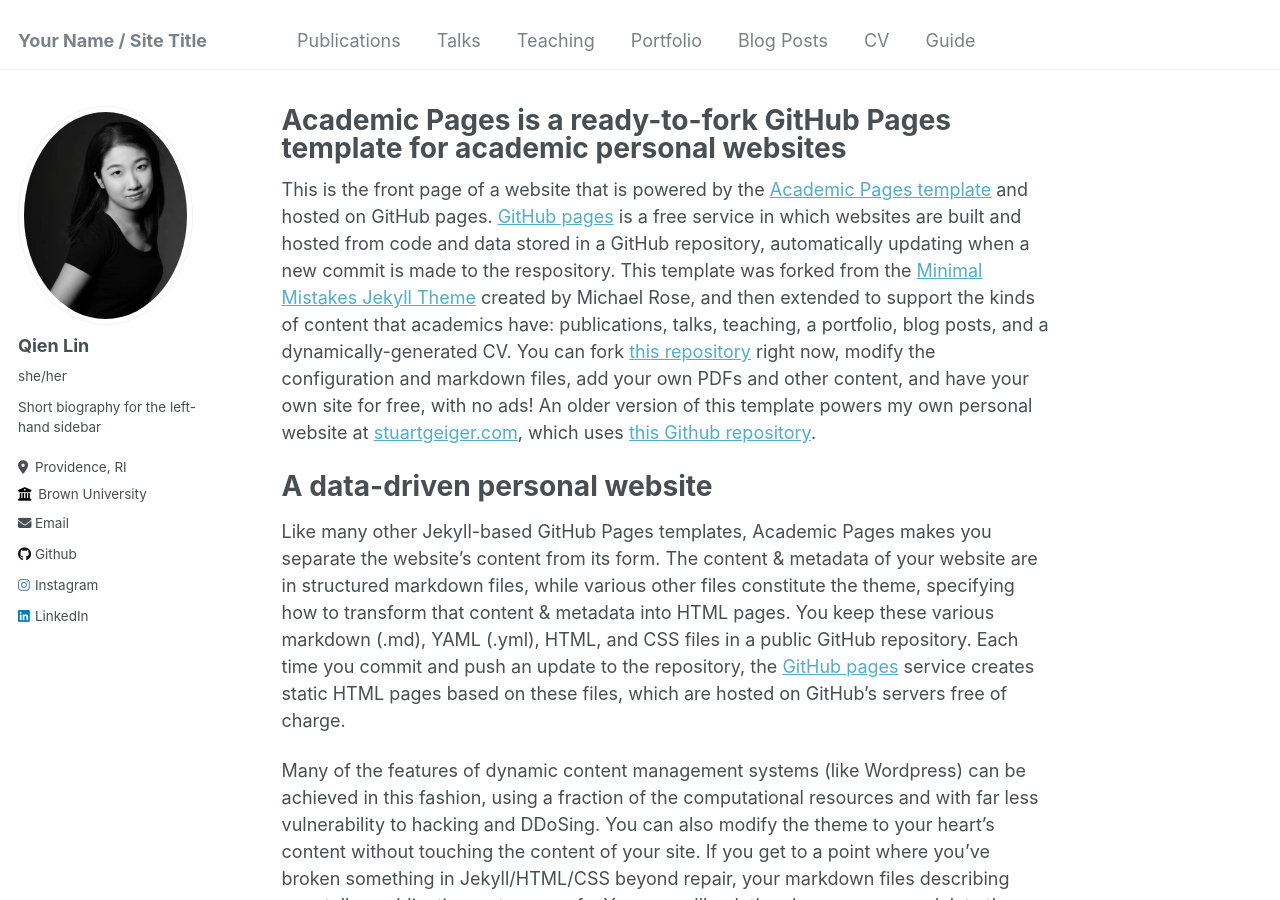
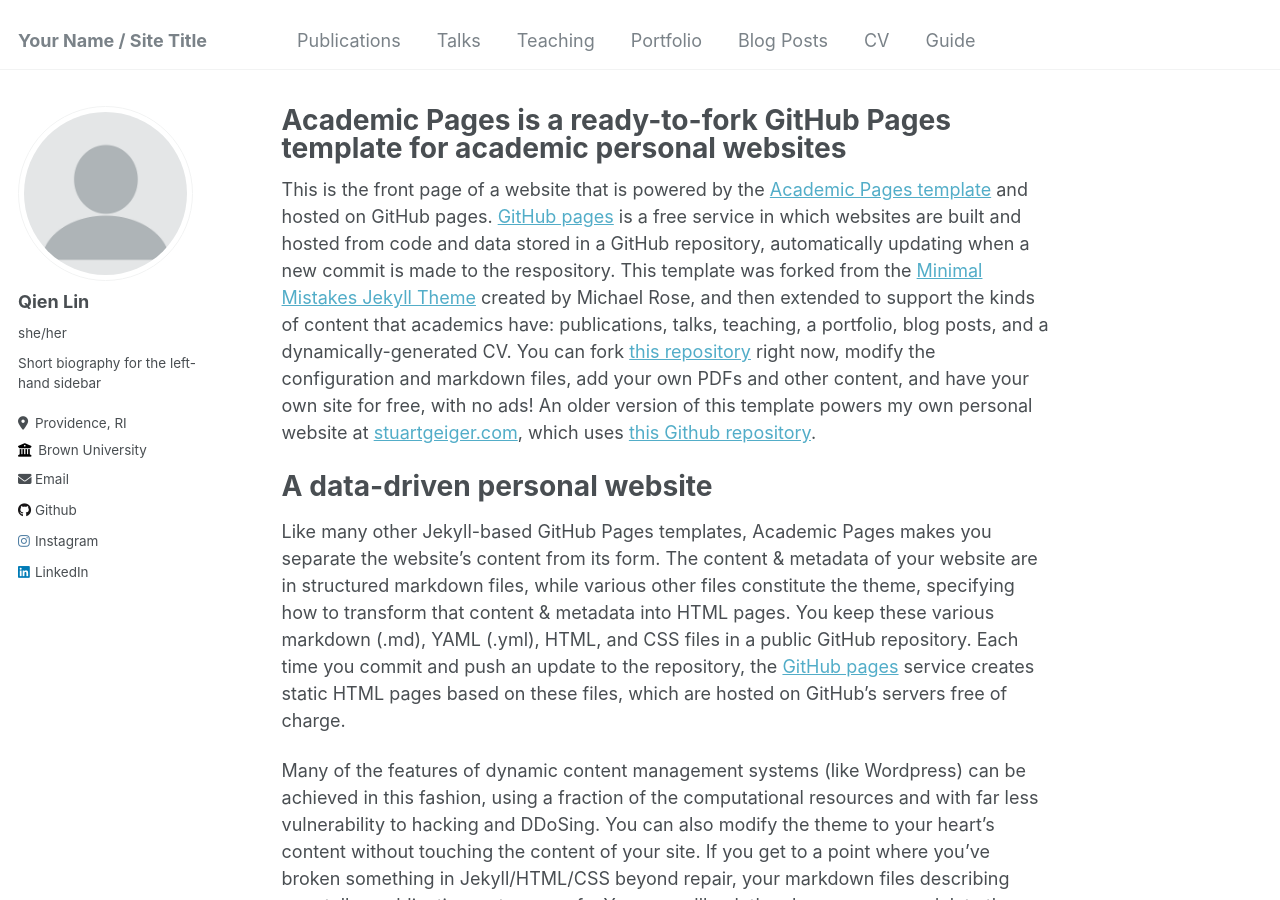
Before and after one commit to lynnlin77/lynnlin77.github.io, a Jekyll site: the page built from _pages/about.md, in a window 1280 px wide and 900 px high. Built offline with Jekyll 4.4.1, drawn with Linux system fonts in a browser that asks for light colours.

Commit message:
Update _config.yml

```diff
--- a/_config.yml
+++ b/_config.yml
@@ -21,7 +21,7 @@ repository               : "academicpages/academicpages.github.io"
 #               Additional customization can be done by editing /_includes/author-profile.html
 author:
   # Biographic information
-  avatar           : "lynnprofile.png"
+  avatar           : "profile.png"
   name             : "Qien Lin"
   pronouns         : "she/her"
   bio              : "Short biography for the left-hand sidebar"
```
